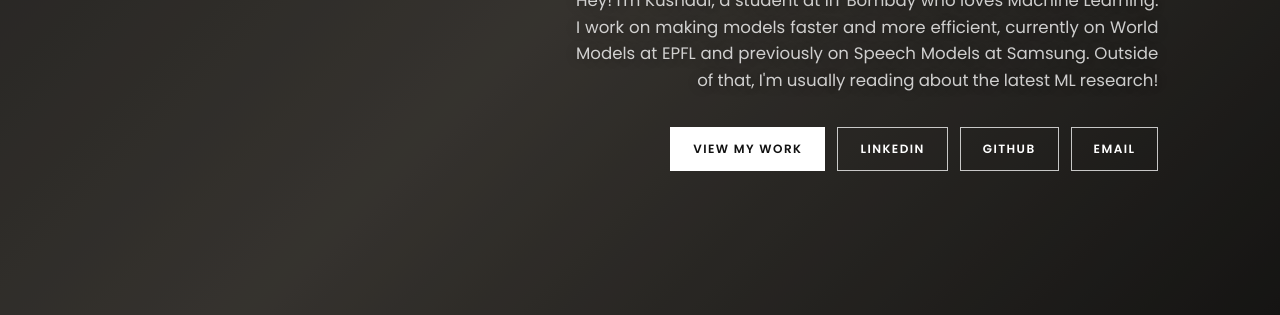
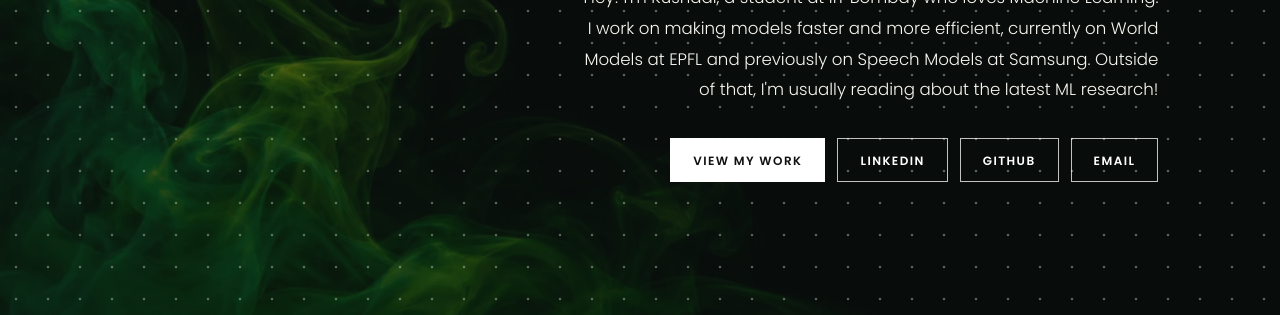
Before and after one commit to M-Kushaal/M-Kushaal.github.io, a plain HTML site: page index.html in a window 1280 px wide. Shown: the part 485-800 px from the top of the page. Drawn offline with nearby package versions, Linux system fonts and the light colour scheme.

Commit message:
Add dark green ink background and local interactive dots

```diff
--- /dev/null
+++ b/assets/green-ink.provenance.json
@@ -0,0 +1,5 @@
+{
+  "asset": "green-ink.webp",
+  "method": "Built-in image_gen tool, converted to WebP for the website",
+  "prompt": "Create an original photographic texture asset for a personal website background, NOT a website mockup. Landscape 3:2 composition. Macro high-speed studio photography of a small amount of vivid emerald and lime-green liquid ink diffusing and curling underwater against a perfectly black background. Organic thin translucent curling tendrils, intricate soft wispy edges, delicate billowing folds, believable fluid vortex details, luminous edges catching light, diffuse fading outer edges into pure black. The ink emerges gently upward from the bottom left, occupying the leftmost 40 percent and bottom third. Right half and upper third are almost entirely pure black negative space for website text. Overall subtle, low key, atmospheric and dark, not a bright enormous dense cloud. No container, glass, waterline, bubbles, text, logo, border or other objects. Colors only emerald green and touches of neon yellow-green on the thin illuminated edges, with deep forest-green shadows. User reference is green ink suspended in water, not a green blurred radial glow. Generate a real detailed ink-in-water asset with original composition, no stock watermark."
+}
--- a/index.html
+++ b/index.html
@@ -5,7 +5,7 @@
   <title>Kushaal Matam</title>
   <link rel="preconnect" href="https://fonts.googleapis.com">
   <link rel="preconnect" href="https://fonts.gstatic.com" crossorigin="">
-  <link href="https://fonts.googleapis.com/css2?family=Playfair+Display:wght@400;500&amp;family=Poppins:wght@400;500;600&amp;display=swap" rel="stylesheet">
+  <link href="https://fonts.googleapis.com/css2?family=Lora:wght@400&amp;family=Playfair+Display:wght@400;500&amp;family=Poppins:wght@300;400;500;600&amp;display=swap" rel="stylesheet">
   <link rel="stylesheet" href="styles.css">
 </head>
 <body>
--- a/script.js
+++ b/script.js
@@ -150,3 +150,79 @@ document.querySelectorAll("#projects .card[data-link], #blogs .card[data-link]")
 // Initial page (supports deep links like /#projects)
 pages.forEach((p) => (p.hidden = true));
 show(location.hash.slice(1) || "home", { animate: false });
+
+/* Dots react only inside a small neighborhood of the pointer. */
+const homeAtmosphere = document.getElementById("home");
+const dotsCanvas = document.createElement("canvas");
+dotsCanvas.className = "home-dots";
+dotsCanvas.setAttribute("aria-hidden", "true");
+const dotsContext = dotsCanvas.getContext("2d");
+if (dotsContext) {
+  homeAtmosphere.prepend(dotsCanvas);
+  homeAtmosphere.classList.add("has-dot-canvas");
+  const pointer = { x: -1000, y: -1000 };
+  const finePointer = window.matchMedia("(pointer: fine)");
+  let points = [], frame = 0, width = 0, height = 0;
+  function renderDots() {
+    frame = 0;
+    if (homeAtmosphere.hidden || document.hidden) return;
+    dotsContext.clearRect(0, 0, width, height);
+    dotsContext.fillStyle = "#dce4d9";
+    let settling = false;
+    for (const dot of points) {
+      const dx = dot.x - pointer.x, dy = dot.y - pointer.y;
+      const distance = Math.hypot(dx, dy);
+      const influence = !reduceMotion.matches && distance < 135 ? Math.pow(1 - distance / 135, 2) * 14 : 0;
+      const targetX = distance > 0 ? -dx / distance * influence : 0;
+      const targetY = distance > 0 ? -dy / distance * influence : 0;
+      dot.dx += (targetX - dot.dx) * 0.16;
+      dot.dy += (targetY - dot.dy) * 0.16;
+      if (Math.abs(targetX - dot.dx) + Math.abs(targetY - dot.dy) > 0.015) settling = true;
+      dotsContext.beginPath();
+      dotsContext.arc(dot.x + dot.dx, dot.y + dot.dy, 1.25, 0, Math.PI * 2);
+      dotsContext.fill();
+    }
+    if (settling) frame = requestAnimationFrame(renderDots);
+  }
+  function scheduleDots() {
+    if (!frame && !homeAtmosphere.hidden && !document.hidden) frame = requestAnimationFrame(renderDots);
+  }
+  function sizeDots() {
+    if (!homeAtmosphere.clientWidth || !homeAtmosphere.clientHeight) return;
+    width = homeAtmosphere.clientWidth;
+    height = homeAtmosphere.clientHeight;
+    const scale = Math.min(window.devicePixelRatio || 1, 2);
+    dotsCanvas.width = Math.round(width * scale);
+    dotsCanvas.height = Math.round(height * scale);
+    dotsContext.setTransform(scale, 0, 0, scale, 0, 0);
+    points = [];
+    for (let y = 16; y < height; y += 32) for (let x = 16; x < width; x += 32) {
+      points.push({x, y, dx: 0, dy: 0});
+    }
+    scheduleDots();
+  }
+  homeAtmosphere.addEventListener("pointermove", event => {
+    if (!finePointer.matches || reduceMotion.matches || event.pointerType === "touch") return;
+    const rect = homeAtmosphere.getBoundingClientRect();
+    pointer.x = event.clientX - rect.left;
+    pointer.y = event.clientY - rect.top;
+    scheduleDots();
+  }, {passive: true});
+  homeAtmosphere.addEventListener("pointerleave", () => {
+    pointer.x = pointer.y = -1000;
+    scheduleDots();
+  });
+  reduceMotion.addEventListener("change", () => {
+    pointer.x = pointer.y = -1000;
+    points.forEach(dot => { dot.dx = dot.dy = 0; });
+    scheduleDots();
+  });
+  const dotsResize = new ResizeObserver(sizeDots);
+  dotsResize.observe(homeAtmosphere);
+  document.addEventListener("visibilitychange", () => {
+    if (document.hidden) { cancelAnimationFrame(frame); frame = 0; }
+    else scheduleDots();
+  });
+  window.addEventListener("pagehide", () => { cancelAnimationFrame(frame); frame = 0; });
+  sizeDots();
+}
--- a/styles.css
+++ b/styles.css
@@ -553,11 +553,12 @@ body.editing .ach-box > li { padding-right: 190px; }
   flex-wrap: wrap;
   gap: 24px;
 }
-.contact-list li { flex: 0 1 auto; min-width: 0; }
+.contact-list li { display: flex; flex: 1 1 0; min-width: 0; }
 
 .contact-card {
   display: grid;
-  grid-template-columns: 24px 1fr;
+  width: 100%;
+  grid-template-columns: 24px minmax(0, 1fr);
   column-gap: 14px;
   row-gap: 2px;
   align-items: center;
@@ -576,7 +577,7 @@ body.editing .ach-box > li { padding-right: 190px; }
   text-transform: uppercase;
   opacity: 0.7;
 }
-.contact-value { font-size: 0.95rem; white-space: nowrap; }
+.contact-value { font-size: 0.95rem; white-space: normal; overflow-wrap: anywhere; }
 .contact-card { padding-right: 40px; }
 
 @media (max-width: 640px) {
@@ -868,3 +869,89 @@ body.editing .ach-box > li { padding-right: 190px; }
 /* Beyond ML: even spacing above and below each divider */
 .sub-section + .sub-section { margin-top: 56px; padding-top: 56px; }
 .sub-section .timeline .tl-item:last-child { padding-bottom: 0; }
+
+/* Home atmosphere: green ink rising through a dark, dotted field. */
+.home-dots {
+  position: absolute;
+  inset: 0;
+  width: 100%;
+  height: 100%;
+  z-index: 1;
+  opacity: 0.4;
+  pointer-events: none;
+}
+#home.has-dot-canvas::after { display: none; }
+@media (max-width: 640px) { .home-dots { opacity: 0.32; } }
+#home {
+  isolation: isolate;
+  background: #080d0b;
+}
+#home::before,
+#home::after {
+  content: "";
+  position: absolute;
+  inset: -80px;
+  pointer-events: none;
+}
+#home::before {
+  z-index: 0;
+  background: url("assets/green-ink.webp") left bottom / cover no-repeat;
+  mix-blend-mode: screen;
+  filter: blur(0.5px);
+  opacity: 0.34;
+  transform-origin: 20% 85%;
+  animation: home-ink-rise 18s ease-in-out infinite alternate;
+}
+#home::after {
+  z-index: 1;
+  opacity: 0.4;
+  background-image: radial-gradient(circle, #dce4d9 1.25px, transparent 1.75px);
+  background-size: 32px 32px;
+  background-repeat: repeat;
+}
+#home .hero-overlay {
+  z-index: 1;
+  pointer-events: none;
+  background: linear-gradient(to bottom, rgba(12, 18, 16, 0.22), transparent 35%);
+}
+#home .hero-content {
+  z-index: 2;
+  -webkit-font-smoothing: antialiased;
+  -moz-osx-font-smoothing: grayscale;
+}
+#home .hero-title {
+  font-family: "Lora", Georgia, serif;
+  font-weight: 400;
+  letter-spacing: -0.025em;
+  line-height: 1.12;
+  color: #f7f5ef;
+  text-shadow: 0 2px 24px rgba(0, 0, 0, 0.12);
+}
+#home .hero-tagline {
+  font-weight: 300;
+  line-height: 1.85;
+  color: #f7f5ef;
+  text-align: right;
+  text-align-last: auto;
+  word-spacing: normal;
+  hyphens: manual;
+  text-shadow: none;
+}
+@keyframes home-ink-rise {
+  0% { opacity: 0.28; transform: translate3d(-12px, 24px, 0) scale(1.02) rotate(-2deg); }
+  55% { opacity: 0.42; transform: translate3d(10px, -8px, 0) scale(1.06, 1.03) rotate(1deg); }
+  100% { opacity: 0.33; transform: translate3d(-6px, -30px, 0) scale(1.03, 1.08) rotate(-1deg); }
+}
+@keyframes home-dot-drift {
+  from { background-position: 0 0; }
+  to { background-position: 32px -32px; }
+}
+@media (max-width: 640px) {
+  #home .hero-tagline { text-align: center; }
+  #home::after { opacity: 0.32; }
+}
+@media (prefers-reduced-motion: reduce) {
+  #home::before,
+  #home::after { animation: none; }
+  #home::after { transform: none; }
+}
```
Also changed, not shown: assets/green-ink.webp (added).
